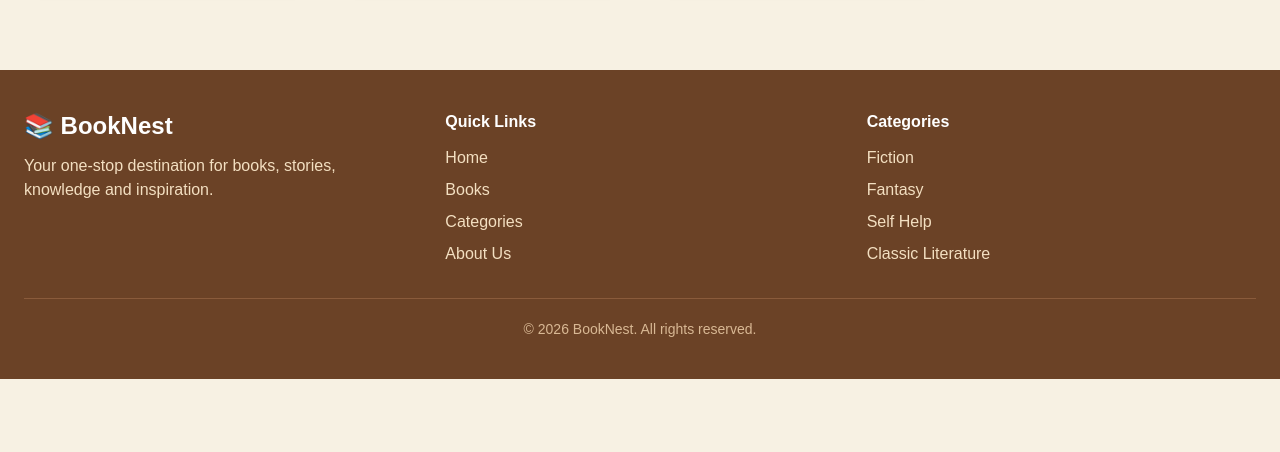
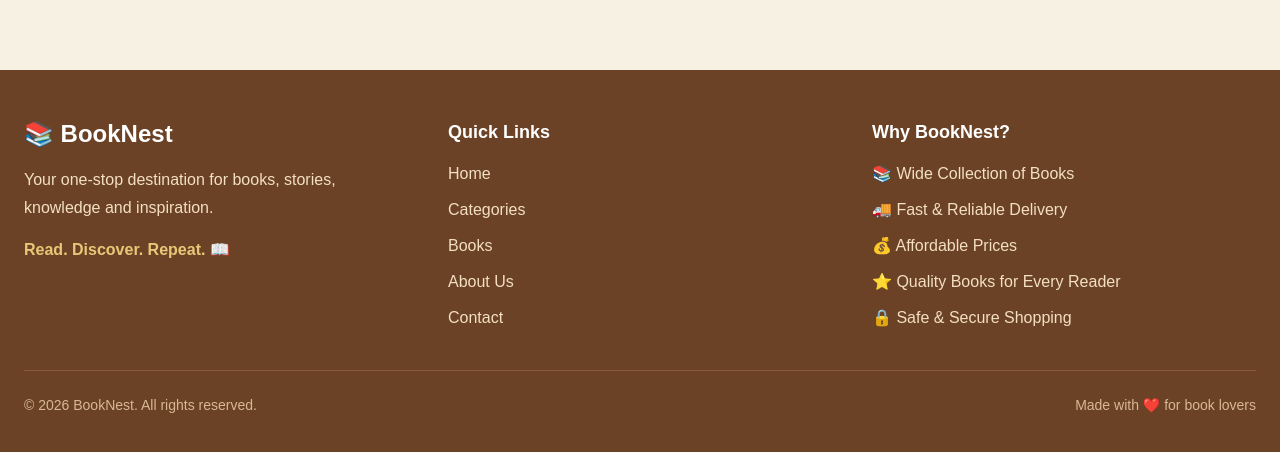
Before and after one commit to Harshita-lalchandani16/BookNest, a React (Vite) app: page /category/Classic in a window 1280 px wide. Shown: the part 804-1256 px from the top of the page. Before the commit the page ends 1183 px from the top, so only its background shows below. Built offline with nearby package versions, Linux system fonts and the light colour scheme.

Commit message:
Fix footer links across routed pages

```diff
--- a/src/components/Footer.jsx
+++ b/src/components/Footer.jsx
@@ -1,48 +1,162 @@
+import { useLocation, useNavigate } from "react-router-dom"
+
 function Footer() {
+  const navigate = useNavigate()
+  const location = useLocation()
+
+  const goToSection = (section) => {
+    // Already on Home page
+    if (location.pathname === "/") {
+      const element = document.getElementById(section)
+
+      if (element) {
+        element.scrollIntoView({
+          behavior: "smooth",
+          block: "start",
+        })
+      }
+
+      return
+    }
+
+    // From category page → Home page
+    navigate("/")
+
+    // Wait for Home page to render
+    setTimeout(() => {
+      const element = document.getElementById(section)
+
+      if (element) {
+        element.scrollIntoView({
+          behavior: "smooth",
+          block: "start",
+        })
+      }
+    }, 150)
+  }
+
+  const goHome = () => {
+    if (location.pathname === "/") {
+      window.scrollTo({
+        top: 0,
+        behavior: "smooth",
+      })
+    } else {
+      navigate("/")
+    }
+  }
+
   return (
-    <footer className="bg-[#6b4226] text-white px-6 py-10">
+    <footer className="bg-[#6B4226] text-white px-6 py-12">
 
-      <div className="max-w-7xl mx-auto grid md:grid-cols-3 gap-8">
+      <div className="max-w-7xl mx-auto grid md:grid-cols-3 gap-10">
 
+        {/* BRAND */}
         <div>
-          <h2 className="text-2xl font-bold">
+          <button
+            onClick={goHome}
+            className="text-2xl font-bold hover:text-[#E8C878] transition"
+          >
             📚 BookNest
-          </h2>
+          </button>
 
-          <p className="text-[#f3dfc1] mt-3">
+          <p className="text-[#F3DFC1] mt-4 leading-7">
             Your one-stop destination for books, stories,
             knowledge and inspiration.
           </p>
+
+          <p className="text-[#E8C878] mt-4 font-semibold">
+            Read. Discover. Repeat. 📖
+          </p>
         </div>
 
+
+        {/* QUICK LINKS */}
         <div>
-          <h3 className="font-semibold mb-3">
+          <h3 className="text-lg font-semibold mb-4">
             Quick Links
           </h3>
 
-          <div className="flex flex-col gap-2 text-[#f3dfc1]">
-            <a href="#home" className="hover:text-white">Home</a>
-            <a href="#books" className="hover:text-white">Books</a>
-            <a href="#categories" className="hover:text-white">Categories</a>
-            <a href="#about" className="hover:text-white">About Us</a>
+          <div className="flex flex-col gap-3 text-[#F3DFC1]">
+
+            <button
+              onClick={goHome}
+              className="text-left hover:text-[#E8C878] transition"
+            >
+              Home
+            </button>
+
+            <button
+              onClick={() => goToSection("categories")}
+              className="text-left hover:text-[#E8C878] transition"
+            >
+              Categories
+            </button>
+
+            <button
+              onClick={() => goToSection("books")}
+              className="text-left hover:text-[#E8C878] transition"
+            >
+              Books
+            </button>
+
+            <button
+              onClick={() => goToSection("about")}
+              className="text-left hover:text-[#E8C878] transition"
+            >
+              About Us
+            </button>
+
+            <button
+              onClick={() => goToSection("contact")}
+              className="text-left hover:text-[#E8C878] transition"
+            >
+              Contact
+            </button>
+
           </div>
         </div>
 
-         <div>
-          <h3 className="font-semibold mb-3">Categories</h3>
 
-          <div className="flex flex-col gap-2 text-[#F3DFC1]">
-            <p>Fiction</p>
-            <p>Fantasy</p>
-            <p>Self Help</p>
-            <p>Classic Literature</p>
+        {/* WHY BOOKNEST */}
+        <div>
+          <h3 className="text-lg font-semibold mb-4">
+            Why BookNest?
+          </h3>
+
+          <div className="flex flex-col gap-3 text-[#F3DFC1]">
+
+            <p>📚 Wide Collection of Books</p>
+
+            <p>🚚 Fast & Reliable Delivery</p>
+
+            <p>💰 Affordable Prices</p>
+
+            <p>⭐ Quality Books for Every Reader</p>
+
+            <p>🔒 Safe & Secure Shopping</p>
+
           </div>
         </div>
 
       </div>
 
-      <div className="border-t border-[#8a5b3b] mt-8 pt-5 text-center text-[#d8b894] text-sm">
-        © 2026 BookNest. All rights reserved.
+
+      {/* BOTTOM */}
+      <div className="border-t border-[#8A5B3B] mt-10 pt-6">
+
+        <div className="flex flex-col md:flex-row justify-between items-center gap-3">
+
+          <p className="text-[#D8B894] text-sm">
+            © 2026 BookNest. All rights reserved.
+          </p>
+
+          <p className="text-[#D8B894] text-sm">
+            Made with ❤️ for book lovers
+          </p>
+
+        </div>
+
       </div>
 
     </footer>
```
